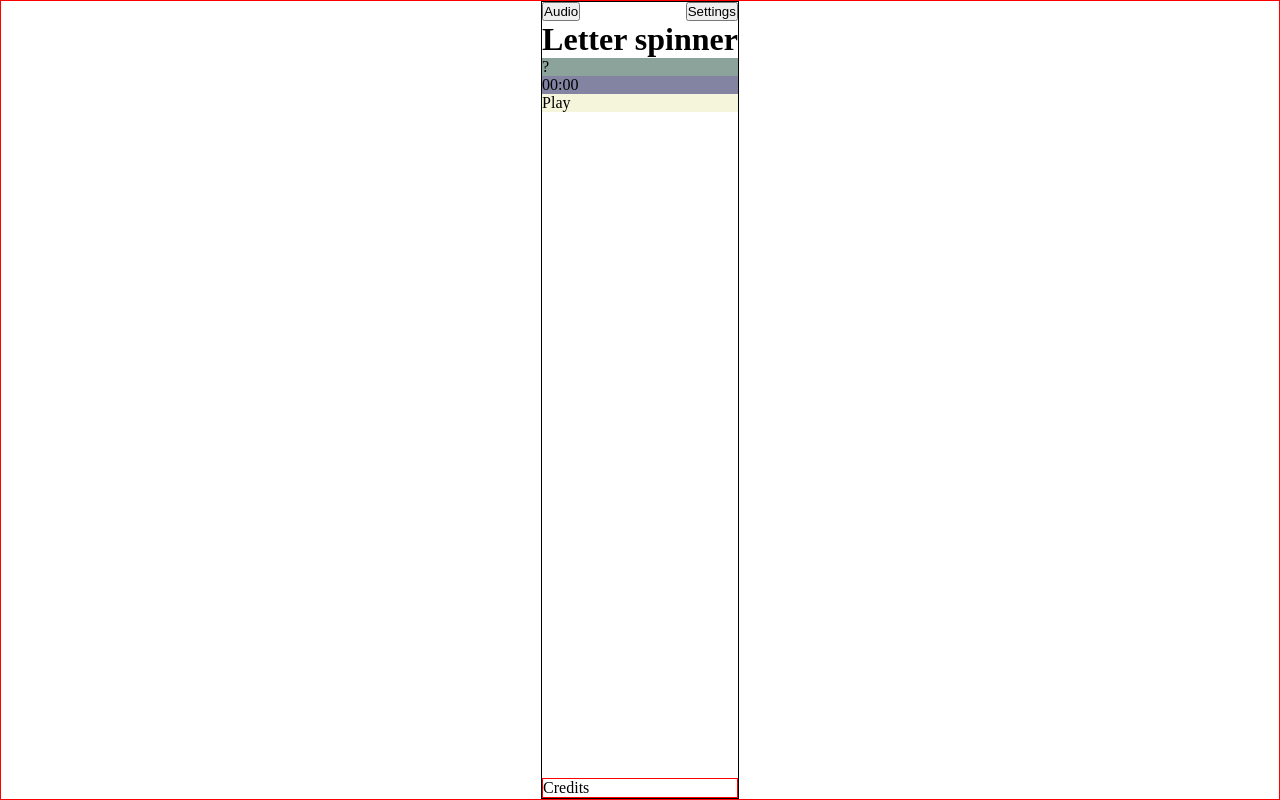
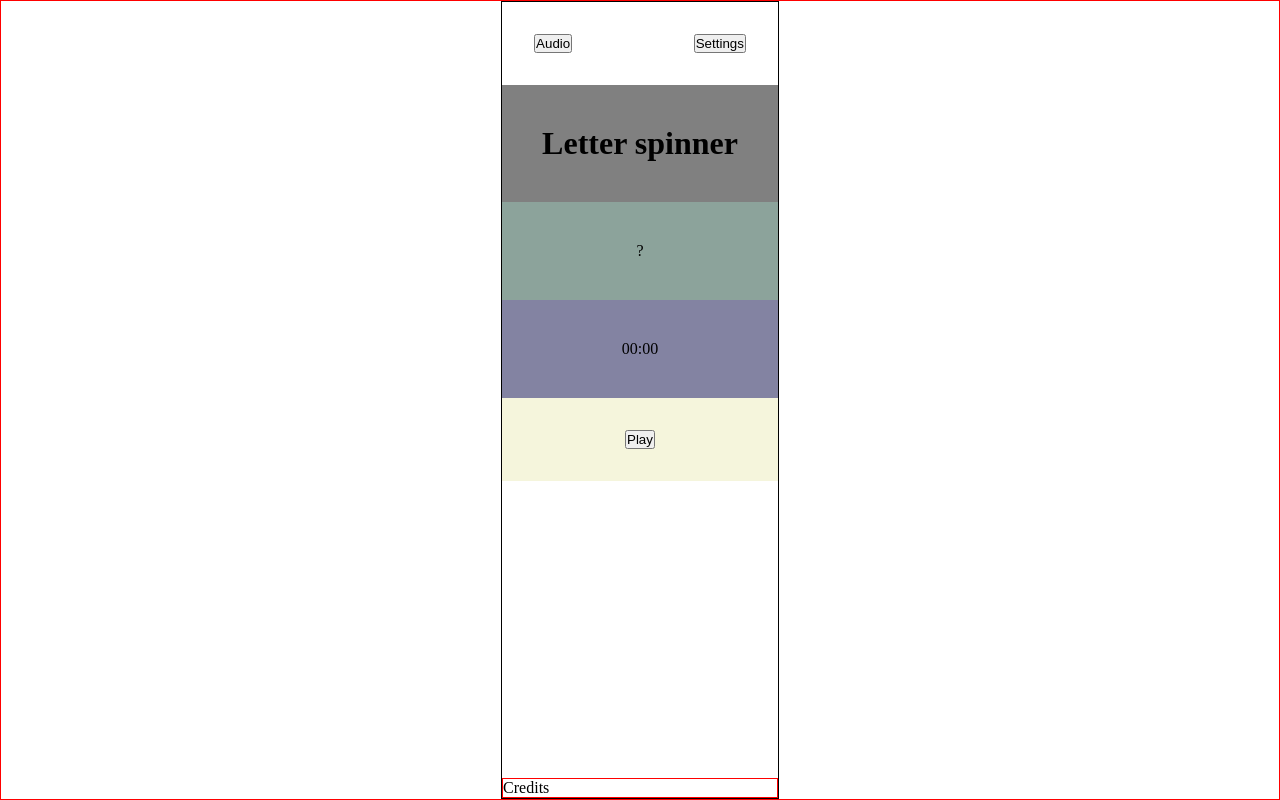
Before and after one commit to DarionV/letter-spinner, a React (Vite) app: page / in a window 1280 px wide. Built offline with nearby package versions, Linux system fonts and the light colour scheme.

Commit message:
add css-classes for basic styling

```diff
--- a/src/App.jsx
+++ b/src/App.jsx
@@ -1,19 +1,22 @@
 import "./App.css";
+import "./index.css";
 
 function App() {
   return (
     <>
-      <nav>
+      <nav className="padding-medium">
         <button>Audio</button>
         <button>Settings</button>
       </nav>
       <main>
-        <div className="header-container">
-          <h1>Letter spinner</h1>
+        <div className="title-container">
+          <h1 className="padding-large">Letter spinner</h1>
         </div>
-        <div className="letter-container">?</div>
-        <div className="timer-container">00:00</div>
-        <div className="controls-container">Play</div>
+        <div className="letter-container padding-large flex-center">?</div>
+        <div className="timer-container flex-center padding-large">00:00</div>
+        <div className="controls-container flex-center padding-medium">
+          <button>Play</button>
+        </div>
       </main>
       <footer>Credits</footer>
     </>
```
